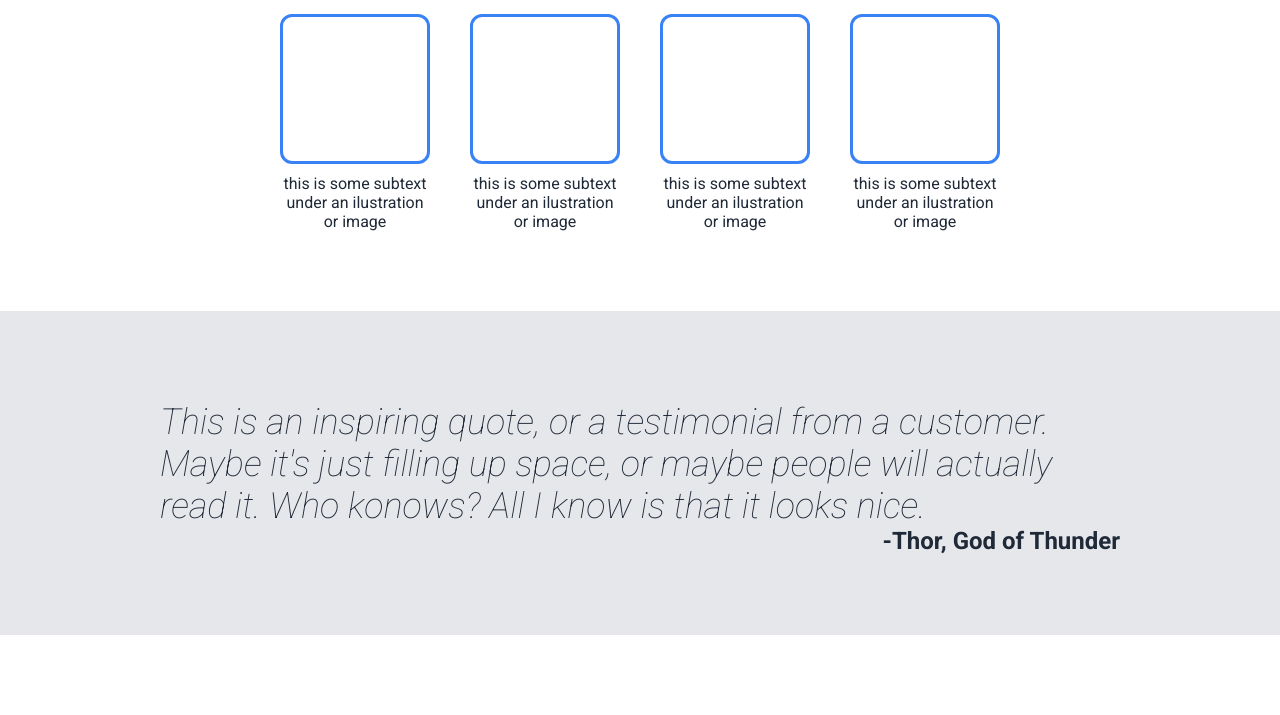
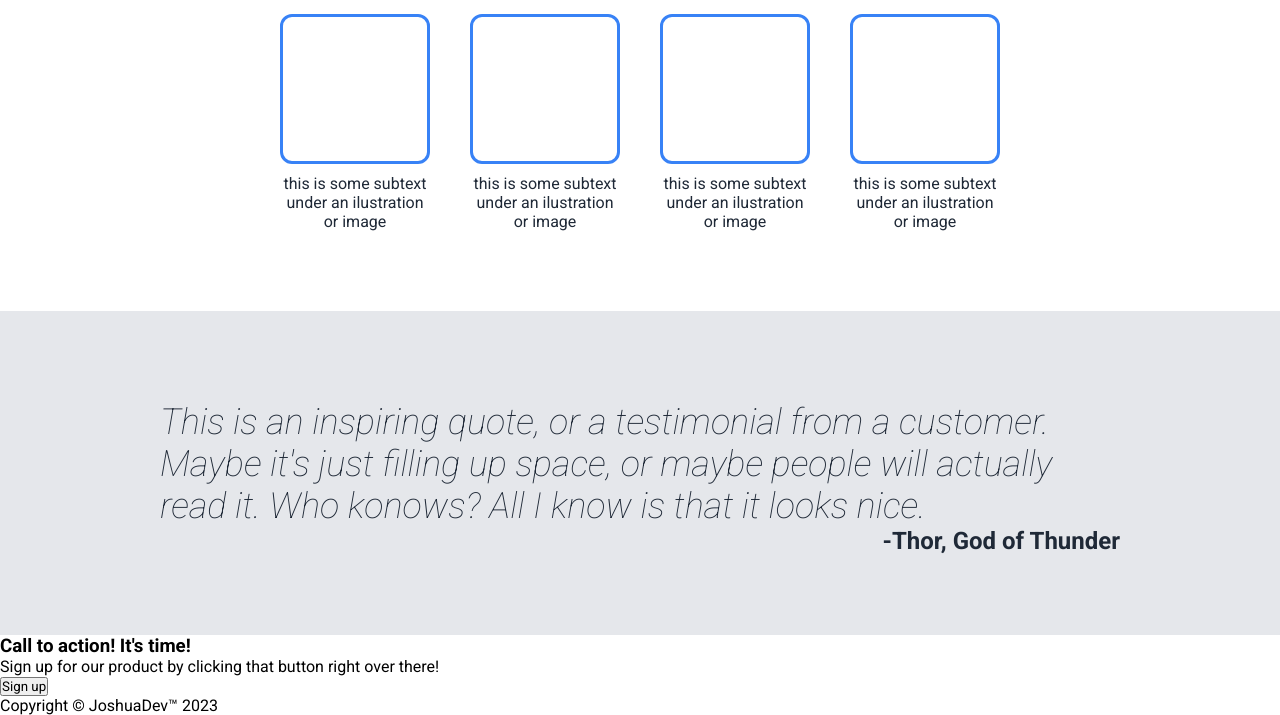
Before and after one commit to joshuaco/landing-page, a plain HTML site: page index.html in a window 1280 px wide. Shown: the part 516-1231 px from the top of the page. Before the commit the page ends 1151 px from the top, so only its background shows below. Drawn offline with Linux system fonts and the light colour scheme.

Commit message:
Add CTA section & footer structures

```diff
--- a/index.html
+++ b/index.html
@@ -71,10 +71,25 @@
 
   <section class="quote">
     <div class="quote-text-container">
-      <p class="quote-text">This is an inspiring quote, or a testimonial from a customer. Maybe it's just filling up space, or maybe people will actually read it. Who konows? All I know is that it looks nice.</p>
+      <p class="quote-text">This is an inspiring quote, or a testimonial from a customer. Maybe it's just filling up
+        space, or maybe people will actually read it. Who konows? All I know is that it looks nice.</p>
       <p class="quote-author">-Thor, God of Thunder</p>
     </div>
   </section>
+
+  <section class="cta">
+    <div class="cta-container">
+      <div class="cta-text">
+        <h3>Call to action! It's time!</h3>
+        <p>Sign up for our product by clicking that button right over there!</p>
+      </div>
+      <button>Sign up</button>
+    </div>
+  </section>
+
+  <footer>
+    <p>Copyright © JoshuaDev&trade; 2023</p>
+  </footer>
 </body>
 
 </html>
```
